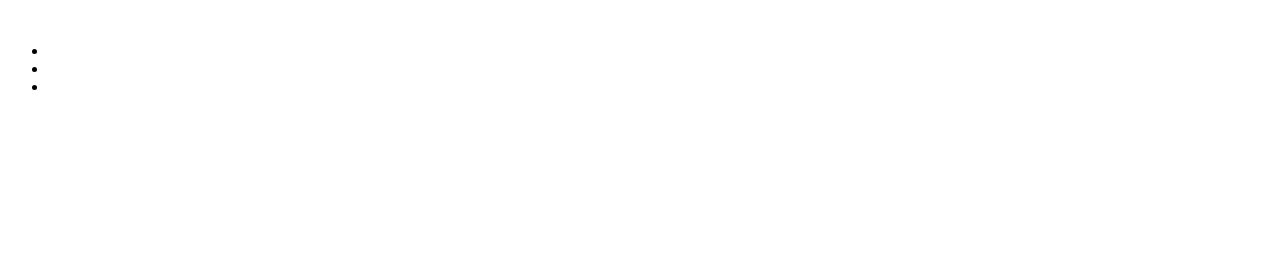
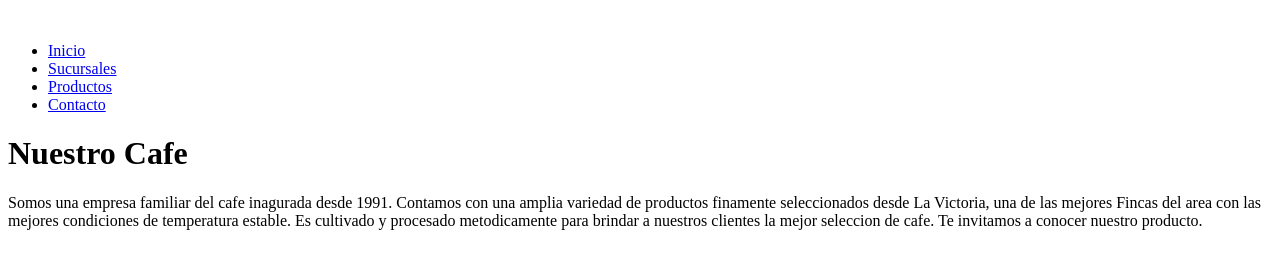
Before and after one commit to Melbeehr31/TPutn-Candelitte-2024, a plain HTML site: page index.html in a window 1280 px wide. Drawn offline with Linux system fonts and the light colour scheme.

```diff
--- a/index.html
+++ b/index.html
@@ -10,18 +10,30 @@
     <img src="" alt="" />
     <nav>
         <ul>
-            <li><a href=""></a></li>
-            <li><a href=""></a></li>
-            <li><a href=""></a></li>
+            <li><a href="/#banner">Inicio</a></li>
+            <li><a href="/#projects">Sucursales</a></li>
+            <li><a href="/#education">Productos</a></li>
+            <li><a href="/#contact">Contacto</a></li>
         </ul>
     </nav>
   </header>
   <main>
-    <section></section>
-    <section></section>
-    <section></section>
-    <section></section>
+    <section id="banner"></section>
+    <h1>Nuestro Cafe</h1>
+    <p>Somos una empresa familiar del cafe inagurada desde 1991.
+       Contamos con una amplia variedad de productos finamente
+       seleccionados desde La Victoria, una de las mejores Fincas
+       del area con las mejores condiciones de temperatura estable.
+       Es cultivado y procesado metodicamente para brindar a nuestros
+       clientes la mejor seleccion de cafe.
+       Te invitamos a conocer nuestro producto.
+    </p>
+    <section id="projects"></section>
+    <section id="education"></section>
+    <section id="contact"></section>
   </main>
-  <footer></footer>
+  <footer>
+    <p></p>
+  </footer>
 </body>
 </html>
```
